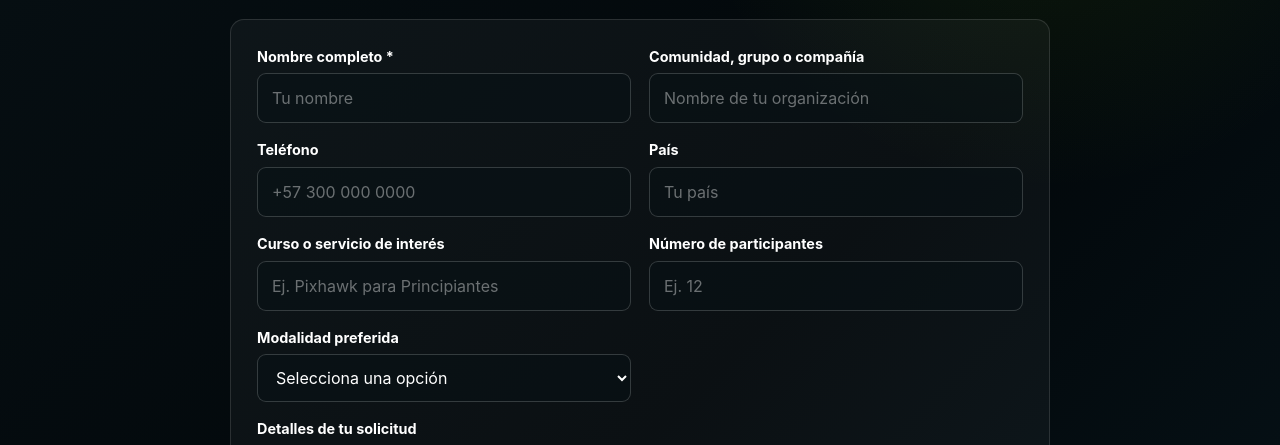
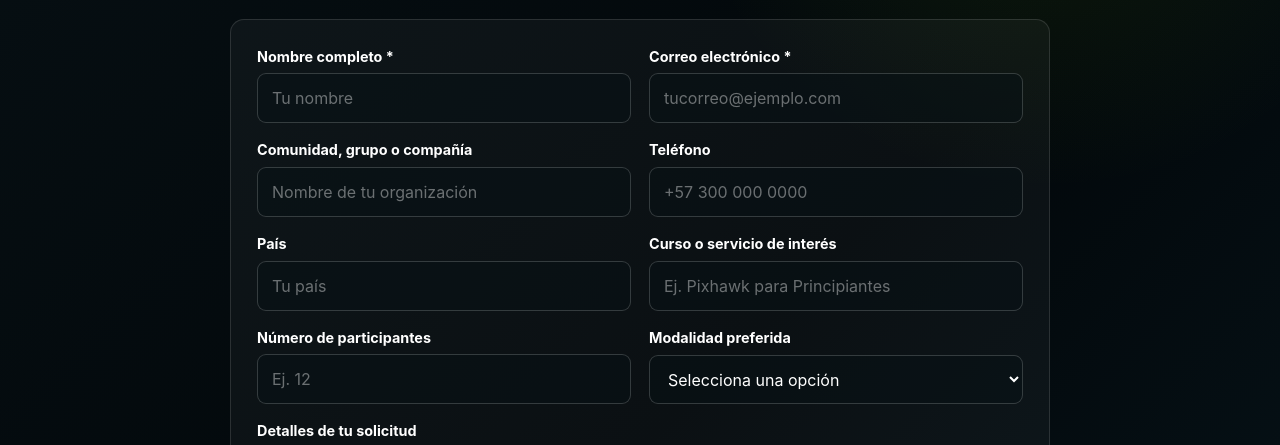
Before and after one commit to Remotely-X/drones-latinoamerica, a plain HTML site: page cotizacion.html in a window 1280 px wide. Shown: the part 295-740 px from the top of the page. Drawn offline with Linux system fonts and the light colour scheme.

Commit message:
Publicar pagina Drones Latinoamerica3

```diff
--- a/cotizacion.html
+++ b/cotizacion.html
@@ -70,6 +70,11 @@
               </label>
 
               <label class="form-field">
+                <span>Correo electrónico *</span>
+                <input type="email" name="email" required placeholder="tucorreo@ejemplo.com" />
+              </label>
+
+              <label class="form-field">
                 <span>Comunidad, grupo o compañía</span>
                 <input type="text" name="Comunidad / Grupo / Compañía" placeholder="Nombre de tu organización" />
               </label>
```
Also changed, not shown: unete.html (+5 -0 lines).
